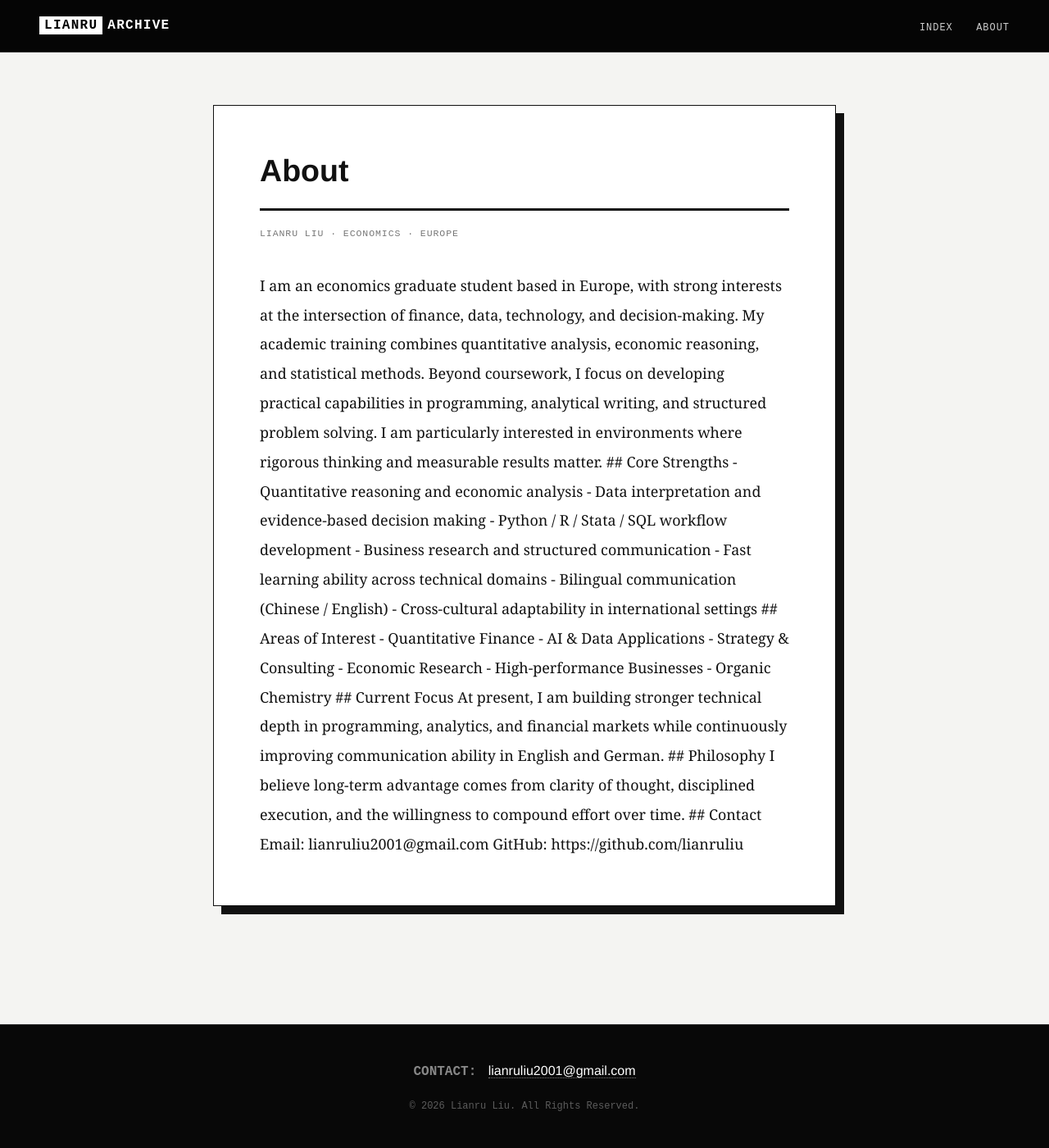
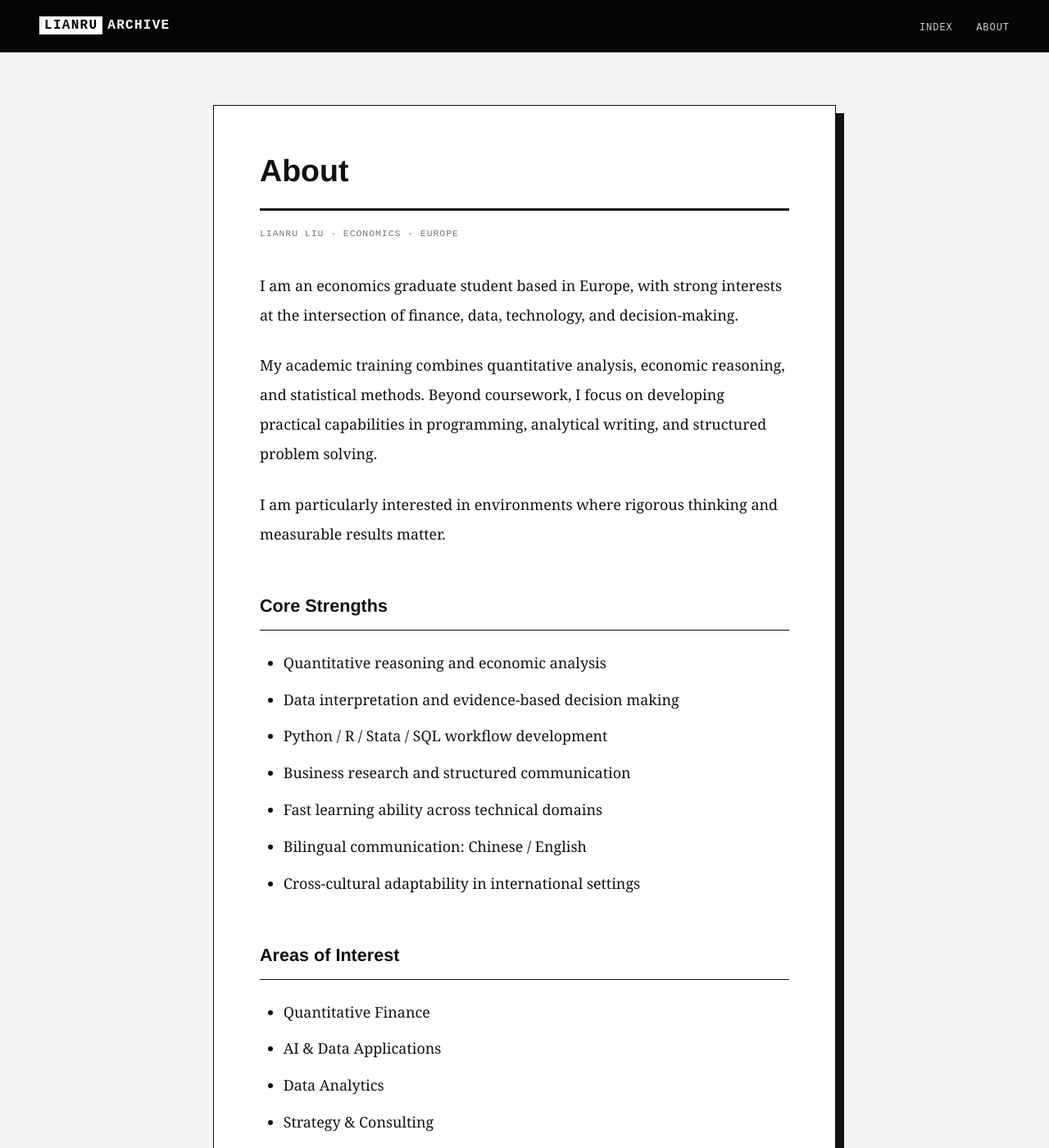
Before and after one commit to LianruLiu/LianruLiu.github.io, a Jekyll site: the page built from about.md, in a window 1280 px wide and 1400 px high. Shown: the whole window at 82% size. Built offline with Jekyll 4.4.1, drawn with Linux system fonts in a browser that asks for light colours; some of the changed text lies outside the part shown.

Commit message:
Refactor about.md for improved formatting and content
Updated formatting and content in the about.md file to enhance readability and structure.

```diff
--- a/about.md
+++ b/about.md
@@ -4,15 +4,15 @@ title: About
 permalink: /about/
 ---
 
-<div class="article">
+<div class="article" markdown="1">
 
-<h1>About</h1>
+# About
 
 <div class="post-meta">
 Lianru Liu · Economics · Europe
 </div>
 
-<div class="article-content">
+<div class="article-content" markdown="1">
 
 I am an economics graduate student based in Europe, with strong interests at the intersection of finance, data, technology, and decision-making.
 
@@ -27,13 +27,14 @@ I am particularly interested in environments where rigorous thinking and measura
 - Python / R / Stata / SQL workflow development
 - Business research and structured communication
 - Fast learning ability across technical domains
-- Bilingual communication (Chinese / English)
+- Bilingual communication: Chinese / English
 - Cross-cultural adaptability in international settings
 
 ## Areas of Interest
 
 - Quantitative Finance
 - AI & Data Applications
+- Data Analytics
 - Strategy & Consulting
 - Economic Research
 - High-performance Businesses
@@ -58,3 +59,12 @@ https://github.com/lianruliu
 </div>
 
 </div>
+Email:
+lianruliu2001@gmail.com
+
+GitHub:
+https://github.com/lianruliu
+
+</div>
+
+</div>
```
